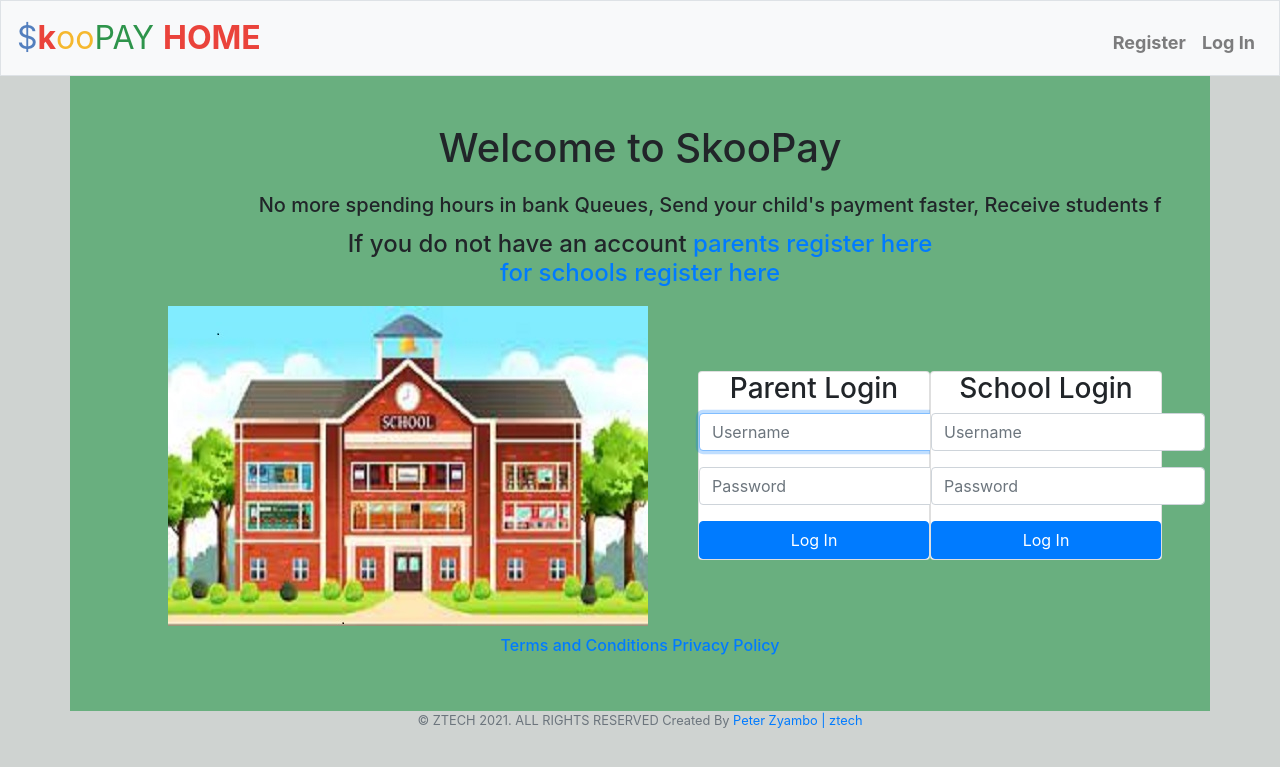
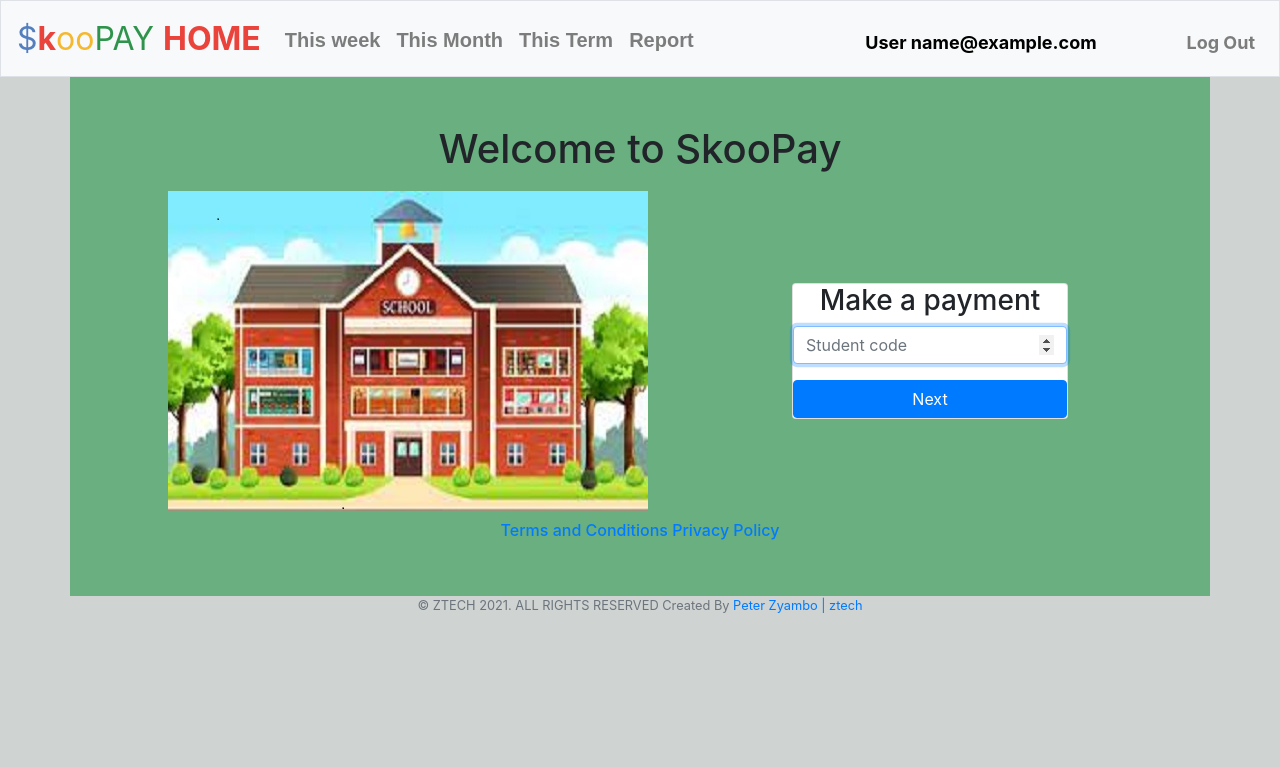
Before and after one commit to sangwani-coder/lipila-fullstack-flask, a Flask app: page / in a window 1280 px wide. Shown: the top 767 px of the page. Run offline with Flask 2, Linux system fonts and the light colour scheme; the visitor is signed in with stand-in values (Sample User, id 1); parts of the project's set-up code (start-up, migrations or seed data) failed here and were passed over; some libraries are stand-ins or nearby versions.

```diff
--- a/__init__.py
+++ b/__init__.py
@@ -26,7 +26,13 @@ def create_app(test_config=None):
 
     # a simple page that says hello
     @app.route('/', methods = ['GET', 'POST'])
-    def index():
+    def homepage():
+        # return "Index"
+        return render_template('payment/payment.html')
+
+
+    @app.route('/skoolpay/<task>', methods = ['GET', 'POST'])
+    def index(task):
         # return "Index"
         return render_template('index.html')
 
@@ -38,4 +44,7 @@ def create_app(test_config=None):
     from . import auth
     app.register_blueprint(auth.bp)
 
+    from . import skoolpay
+    app.register_blueprint(skoolpay.bp)
+
     return app
--- a/schema.sql
+++ b/schema.sql
@@ -1,17 +1,43 @@
 DROP TABLE IF EXISTS user;
-DROP TABLE IF EXISTS payments;
+DROP TABLE IF EXISTS payment;
+DROP TABLE IF EXISTS student;
+DROP TABLE IF EXISTS school;
 
 CREATE TABLE user (
   id INTEGER PRIMARY KEY AUTOINCREMENT,
-  username TEXT UNIQUE NOT NULL,
+  email TEXT UNIQUE NOT NULL,
+  mobile TEXT NOT NULL,
+  firsname TEXT NOT NULL,
+  lastname TEXT NOT NULL,
   password TEXT NOT NULL
 );
+
+CREATE TABLE student (
+  id INTEGER PRIMARY KEY AUTOINCREMENT,
+  firstname TEXT NOT NULL,
+  lastname TEXT NOT NULL,
+  school TEXT NOT NULL,
+  tuition INTEGER NOT NULL
+);
+
+CREATE TABLE school (
+  id INTEGER PRIMARY KEY AUTOINCREMENT,
+  job TEXT UNIQUE NOT NULL,
+  school TEXT UNIQUE NOT NULL,
+  email TEXT UNIQUE NOT NULL,
+  mobile TEXT UNIQUE NOT NULL,
+  reg_number TEXT UNIQUE NOT NULL,
+  firstname TEXT UNIQUE NOT NULL,
+  lastname TEXT UNIQUE NOT NULL,
+  password TEXT NOT NULL
+);
+
 
 CREATE TABLE payment (
   id INTEGER PRIMARY KEY AUTOINCREMENT,
   student_id INTEGER NOT NULL,
   created TIMESTAMP NOT NULL DEFAULT CURRENT_TIMESTAMP,
-  tittle TEXT NOT NULL,
-  comment TEXT NOT NULL,
-  FOREIGN KEY (student_id) REFERENCES user (id)
+  amount INTEGER NOT NULL,
+  account TEXT NOT NULL,
+  FOREIGN KEY (student_id) REFERENCES student (id)
 );
--- a/templates/auth/login.html
+++ b/templates/auth/login.html
@@ -3,7 +3,7 @@
 <div id="login-form">
     <img src="../../static/images/skool.jpg" alt="school-image">
 
-    <form action="/login" method="post" class="card">
+    <form action="{{url_for('auth.login', users='users')}}" method="post" class="card">
         <h3>Parent Login</h3>
         <div class="form-group">
             <input autocomplete="off" autofocus class="form-control" name="username" placeholder="Username" type="text">
@@ -13,7 +13,7 @@
         </div>
         <button class="btn btn-primary" type="submit">Log In</button>
     </form>
-    <form action="/login" method="post" class="card">
+    <form action="{{url_for('auth.login', users='schools')}}" method="post" class="card">
         <h3>School Login</h3>
         <div class="form-group">
             <input autocomplete="off" autofocus class="form-control" name="schoolname" placeholder="Username" type="text">
--- a/templates/index.html
+++ b/templates/index.html
@@ -8,25 +8,23 @@
 <div id="login-form">
     <img src="../../static/images/skool.jpg" alt="school-image">
 
-    <form action="/login" method="post" class="card">
+    <form action="{{url_for('auth.login', users='users')}}" method="post" class="card">
         <h3>Parent Login</h3>
-        <input value="payments" name="user" type="hidden">
         <div class="form-group">
-            <input autocomplete="off" autofocus class="form-control" name="username" placeholder="Username" type="text">
+            <input autocomplete="off" autofocus class="form-control" name="email" placeholder="Username" type="text">
         </div>
         <div class="form-group">
             <input class="form-control" name="password" placeholder="Password" type="password">
         </div>
         <button class="btn btn-primary" type="submit">Log In</button>
     </form>
-    <form action="/login" method="post" class="card">
+    <form action="{{url_for('auth.login', users='schools')}}" method="post" class="card">
         <h3>School Login</h3>
-        <input value="schools" name="user" type="hidden">
         <div class="form-group">
-            <input autocomplete="off" autofocus class="form-control" name="schoolname" placeholder="Username" type="text">
+            <input autocomplete="off" autofocus class="form-control" name="email" placeholder="Username" type="text">
         </div>
         <div class="form-group">
-            <input class="form-control" name="schoolpassword" placeholder="Password" type="password">
+            <input class="form-control" name="password" placeholder="Password" type="password">
         </div>
         <button class="btn btn-primary" type="submit">Log In</button>
     </form>
--- a/templates/layout.html
+++ b/templates/layout.html
@@ -35,30 +35,33 @@
                 <span class="navbar-toggler-icon"></span>
             </button>
         <div class="collapse navbar-collapse" id="navbar">
-            {% if session == "schools" %}
+            {% if session['user'] == "schools" %}
             <ul class="navbar-nav mr-auto mt-2" id="head">
-                <li class="nav-item"><a class="nav-link" href="/week">This week</a></li>
-                <li class="nav-item"><a class="nav-link" href="/month">This Month</a></li>
-                <li class="nav-item"><a class="nav-link" href="/term">This Term</a></li>
-                <li class="nav-item"><a class="nav-link" href="/report">Report</a></li>
+                <li class="nav-item"><a class="nav-link" href="#">This week</a></li>
+                <li class="nav-item"><a class="nav-link" href="#">This Month</a></li>
+                <li class="nav-item"><a class="nav-link" href="#">This Term</a></li>
+                <li class="nav-item"><a class="nav-link" href="#">Report</a></li>
             </ul>
             <ul class="navbar-nav ml-auto mt-2">
-                <li class="nav-item"><a class="nav-link" href="/logout">Log Out</a></li>
-            </ul>
-            {% elif session == "payments" %}
-            <ul class="navbar-nav mr-auto mt-2" id="head">
-                <li class="nav-item"><a class="nav-link" href="/promise">Promise</a></li>
-                <li class="nav-item"><a class="nav-link" href="/pay">Pay</a></li>
-                <li class="nav-item"><a class="nav-link" href="/history">History</a></li>
-                <li class="nav-item"><a class="nav-link" href="/deposit">DEPOSIT</a></li>
+                <li class="nav-item">User {{session['email']}}</li>
             </ul>
             <ul class="navbar-nav ml-auto mt-2">
-                <li class="nav-item"><a class="nav-link" href="/logout">Log Out</a></li>
+                <li class="nav-item"><a class="nav-link" href="{{url_for('auth.logout')}}">Log Out</a></li>
+            </ul>
+            {% elif session['user'] == "payments" %}
+            <ul class="navbar-nav mr-auto mt-2" id="head">
+                <li class="nav-item"><a class="nav-link" href="#">Promise</a></li>
+                <li class="nav-item"><a class="nav-link" href="#">Pay</a></li>
+                <li class="nav-item"><a class="nav-link" href="#">History</a></li>
+                <li class="nav-item"><a class="nav-link" href="#">DEPOSIT</a></li>
+            </ul>
+            <ul class="navbar-nav ml-auto mt-2">
+                <li class="nav-item"><a class="nav-link" href="{{url_for('auth.logout')}}">Log Out</a></li>
             </ul>
             {% else %}
             <ul class="navbar-nav ml-auto mt-2">
-                <li class="nav-item"><a class="nav-link" href="/register">Register</a></li>
-                <li class="nav-item"><a class="nav-link" href="/login">Log In</a></li>
+                <li class="nav-item"><a class="nav-link" href="{{url_for('index', task='register')}}">Register</a></li>
+                <li class="nav-item"><a class="nav-link" href="{{url_for('index', task='login')}}">Log In</a></li>
             </ul>
             {% endif %}
         </div>
--- /dev/null
+++ b/templates/payment/payment.html
@@ -0,0 +1,17 @@
+{% extends "layout.html" %} {% block title %} homepage {% endblock %} {% block main %}
+<h1>Welcome to SkooPay</h1>
+<div id="login-form">
+    <img src="../../static/images/skool.jpg" alt="school-image">
+
+    <form action="" method="post" class="card">
+        <h3>Make a payment</h3>
+        <div class="form-group">
+            <input autocomplete="off" autofocus class="form-control" name="student" placeholder="Student code" type="number">
+        </div>
+        <button class="btn btn-primary" type="submit">Next</button>
+    </form>
+</div>
+<div class="small text-center text-muted">
+    <h6><a href="#" target="blank">Terms and Conditions</a> <a href="#" target="blank">Privacy Policy</a></h6>
+</div>
+{% endblock %}
```
Also changed, not shown: auth.py (+36 -19 lines), skoolpay.py (added, +15 -0 lines), templates/payment/confirm.html (added, +17 -0 lines), README.md, templates/school/dashboard.html (renamed from templates/dashboard.html), 1 other file.
